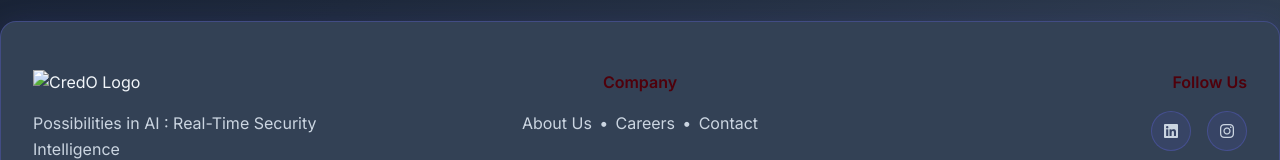
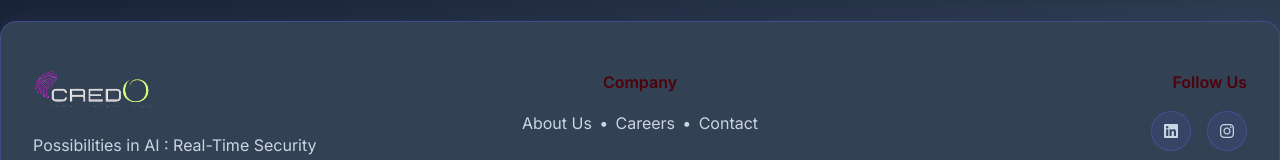
Before and after one commit to amulyacredo/websitecode, a website: page partners.html in a window 1280 px wide. Shown: the part 846-1006 px from the top of the page. Drawn offline with Linux system fonts and the light colour scheme; files whose address does not match are found by name.

Commit message:
Update partners.html

```diff
--- a/partners.html
+++ b/partners.html
@@ -349,7 +349,7 @@
         <div class="container">
             <div class="footer-content">
                 <div class="footer-brand">
-                    <img src="Assets/logo2.PNG" alt="CredO Logo" class="footer-logo">
+                    <img src="logo2.PNG" alt="CredO Logo" class="footer-logo">
                     <p>Possibilities in AI : Real-Time Security Intelligence</p>
                 </div>
                 <div class="footer-section footer-company">
```
